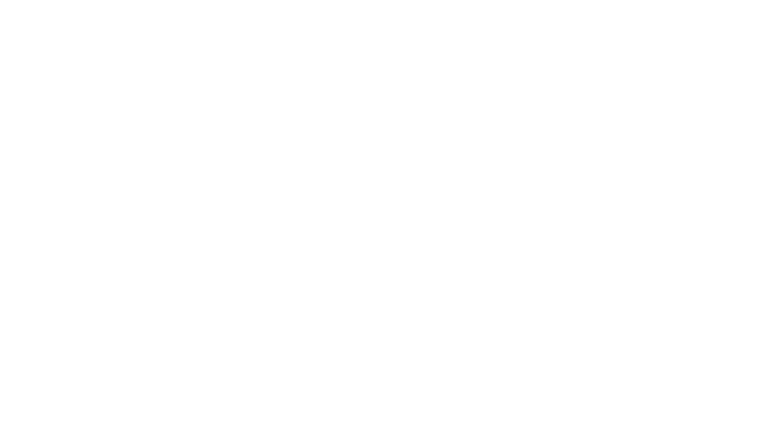
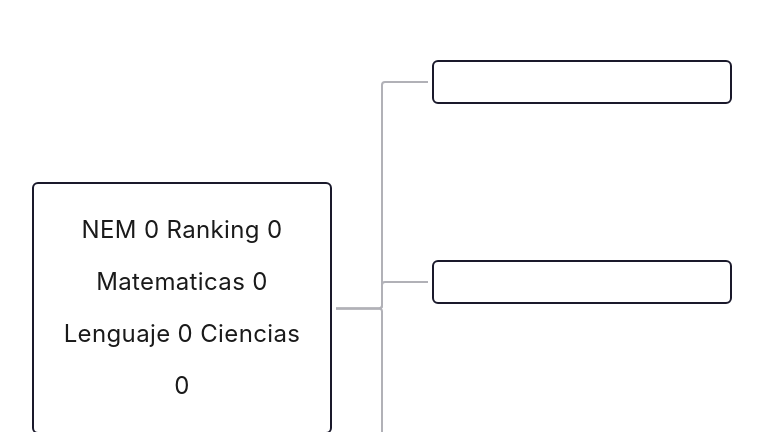
Before and after one commit to caiuc/equipo-16-haCAIthon-2026, a React (Vite) app in the folder frontend/: page / in a window 1280 px wide. Shown: the part 2368-2800 px from the top of the page, without its empty margins (258-1021 px from the left). Before the commit the page ends 2400 px from the top, so only its background shows below. Built offline with nearby package versions, Linux system fonts and the light colour scheme.

Commit message:
diagram fixes

```diff
--- a/frontend/src/App.jsx
+++ b/frontend/src/App.jsx
@@ -79,6 +79,10 @@ function App() {
           </p>
         </div>
       </section>
+      <Diagram
+        nodeBackgroundColor="#ffffffff"
+        nodeOpacity={0.6}
+      ></Diagram>
     </div>
   )
 }
--- /dev/null
+++ b/frontend/src/components/diagram.css
@@ -0,0 +1,7 @@
+.react-flow__node {
+  color: #1a1a1a;
+}
+
+.react-flow__node text {
+  fill: #1a1a1a;
+}
--- a/frontend/src/components/diagram.jsx
+++ b/frontend/src/components/diagram.jsx
@@ -1,6 +1,7 @@
 import React from 'react'
 import { ReactFlow, Position } from '@xyflow/react';
 import { AnimatedSvgEdge } from "./animated-svg-edge";
+import "./diagram.css"
 
 const edgeTypes = {
   animatedSvgEdge: AnimatedSvgEdge,
@@ -13,15 +14,34 @@ function CreateText({ nem = 0, ranking = 0, m = 0, l = 0, c = 0, h = null } = {}
   return `NEM ${nem} \n Ranking ${ranking} \n Matematicas ${m} \n Lenguaje ${l} \n Historia ${h} `;
 }
 
-function Diagram({nem,ranking,m,l,c,h, top, middle, low}) {
+function hexToRgba(hex, alpha) {
+  // Convierte un color hex (#rrggbb o #rgb) a rgba(r, g, b, a)
+  let h = hex.replace('#', '');
+  if (h.length === 3) {
+    h = h.split('').map((c) => c + c).join('');
+  }
+  const r = parseInt(h.substring(0, 2), 16);
+  const g = parseInt(h.substring(2, 4), 16);
+  const b = parseInt(h.substring(4, 6), 16);
+  return `rgba(${r}, ${g}, ${b}, ${alpha})`;
+}
+
+function Diagram({nem,ranking,m,l,c,h, top, middle, low, nodeBackgroundColor = "#ffffff", nodeOpacity = 1}) {
+
+  // La transparencia (nodeOpacity) se aplica solo al fondo del nodo
+  // mediante rgba, manteniendo el texto completamente legible.
+  const nodeStyle = {
+    backgroundColor: hexToRgba(nodeBackgroundColor, nodeOpacity),
+  };
 
   const defaultNodes = [
     {
       id: "1",
-      position: { x: 200, y: 174 },
+      position: { x: 200, y: 161 },
       data: { label:  CreateText(nem,ranking,m,l,c,h)},
       sourcePosition: Position.Right,
       targetPosition: Position.Left,
+      style: nodeStyle,
     },
     {
       id: "2",
@@ -29,6 +49,7 @@ function Diagram({nem,ranking,m,l,c,h, top, middle, low}) {
       data: { label: middle },
       sourcePosition: Position.Right,
       targetPosition: Position.Left,
+      style: nodeStyle,
     },
     {
       id: "3",
@@ -36,6 +57,7 @@ function Diagram({nem,ranking,m,l,c,h, top, middle, low}) {
       data: { label: top },
       sourcePosition: Position.Right,
       targetPosition: Position.Left,
+      style: nodeStyle,
     },
     {
       id: "4",
@@ -43,6 +65,7 @@ function Diagram({nem,ranking,m,l,c,h, top, middle, low}) {
       data: { label: low },
       sourcePosition: Position.Right,
       targetPosition: Position.Left,
+      style: nodeStyle,
     },
   ];
 
@@ -95,7 +118,7 @@ function Diagram({nem,ranking,m,l,c,h, top, middle, low}) {
   ];
 
   return (
-    <div className="h-full w-full">
+    <div style={{ width: '100%', height: 500 }}>
       <ReactFlow
         defaultNodes={defaultNodes}
         edgeTypes={edgeTypes}
```
